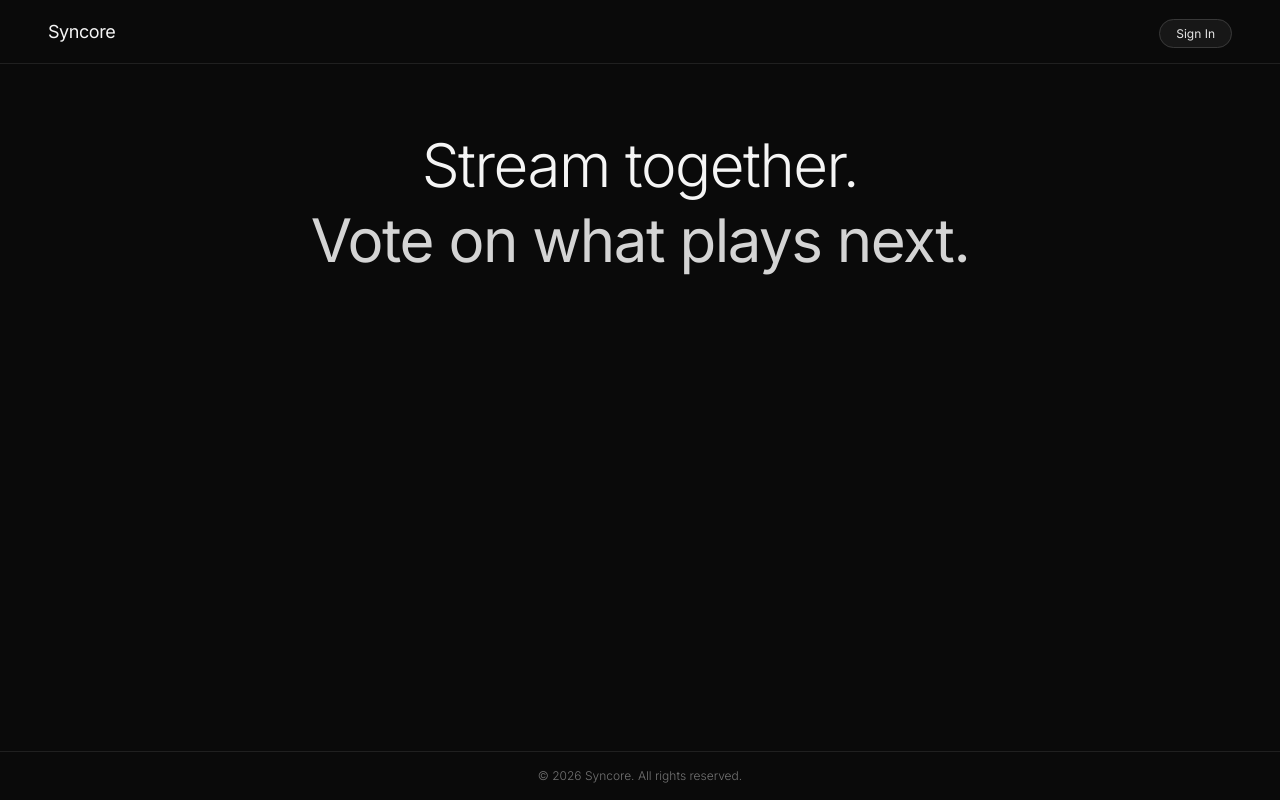
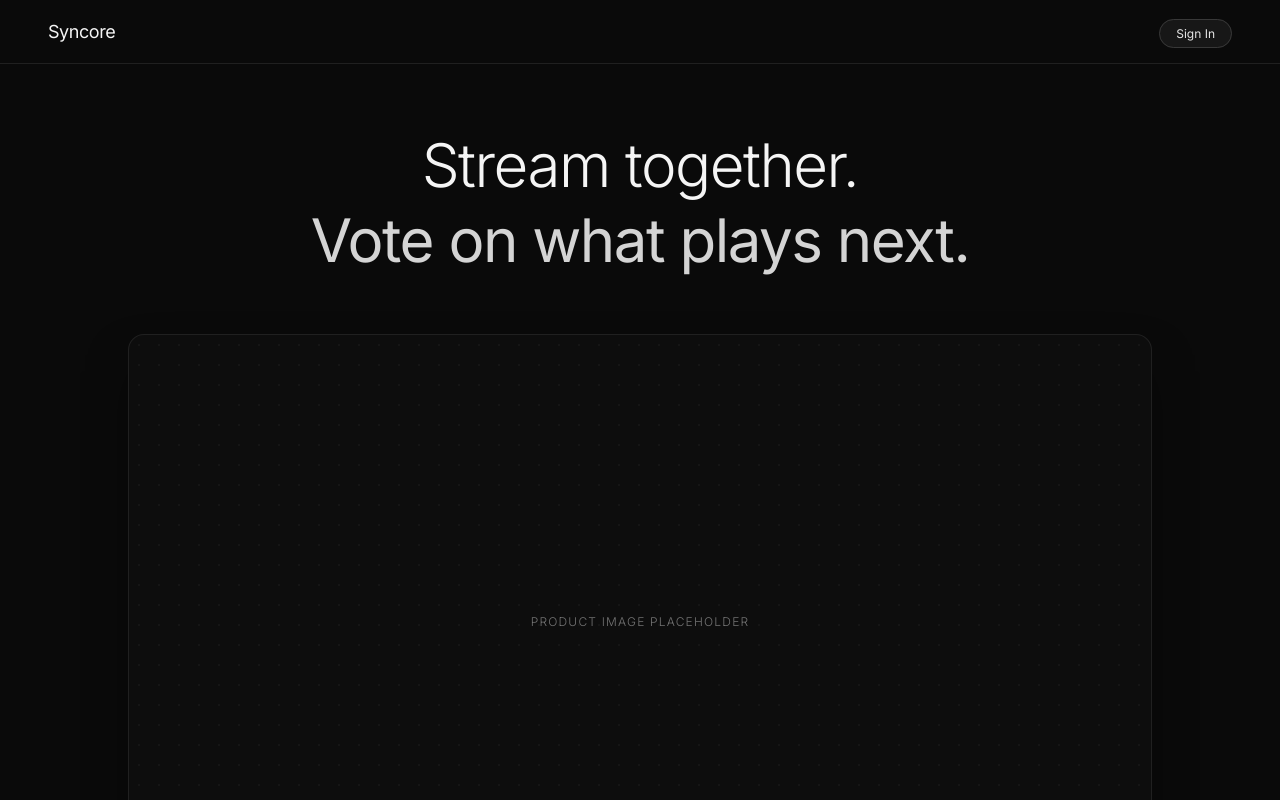
Before and after one commit to ayaanshilledar/syncore, a Next.js app in the folder syncore/: page / in a window 1280 px wide. Shown: the top 800 px of the page. Built offline with nearby package versions, Linux system fonts and the light colour scheme; no server answers.

Commit message:
feat: add large minimal product image placeholder to home page

```diff
--- a/syncore/app/page.tsx
+++ b/syncore/app/page.tsx
@@ -32,12 +32,24 @@ export default async function HomePage() {
       </header>
 
       {/* Hero Section */}
-      <main className="flex flex-1 flex-col items-center justify-start px-6 pt-12 sm:pt-16 pb-12 text-center sm:px-12">
-        <div className="max-w-2xl">
+      <main className="flex flex-1 flex-col items-center justify-start px-6 pt-12 sm:pt-16 pb-16 text-center sm:px-12">
+        <div className="max-w-3xl">
           <h1 className="text-4xl font-light tracking-tight sm:text-6xl text-neutral-100 leading-tight">
             Stream together. <br />
             <span className="font-normal text-neutral-300">Vote on what plays next.</span>
           </h1>
+        </div>
+
+        {/* Big Minimal Image Placeholder */}
+        <div className="mt-10 sm:mt-14 w-full max-w-5xl">
+          <div className="relative aspect-[16/10] sm:aspect-[16/9] w-full rounded-2xl border border-neutral-800/80 bg-neutral-900/30 shadow-2xl shadow-black/60 overflow-hidden flex items-center justify-center">
+            <div className="absolute inset-0 bg-[radial-gradient(#262626_1px,transparent_1px)] [background-size:20px_20px] opacity-30" />
+            <div className="relative flex flex-col items-center justify-center text-neutral-500">
+              <span className="text-xs font-light tracking-widest uppercase text-neutral-500">
+                Product Image Placeholder
+              </span>
+            </div>
+          </div>
         </div>
       </main>
 
```
